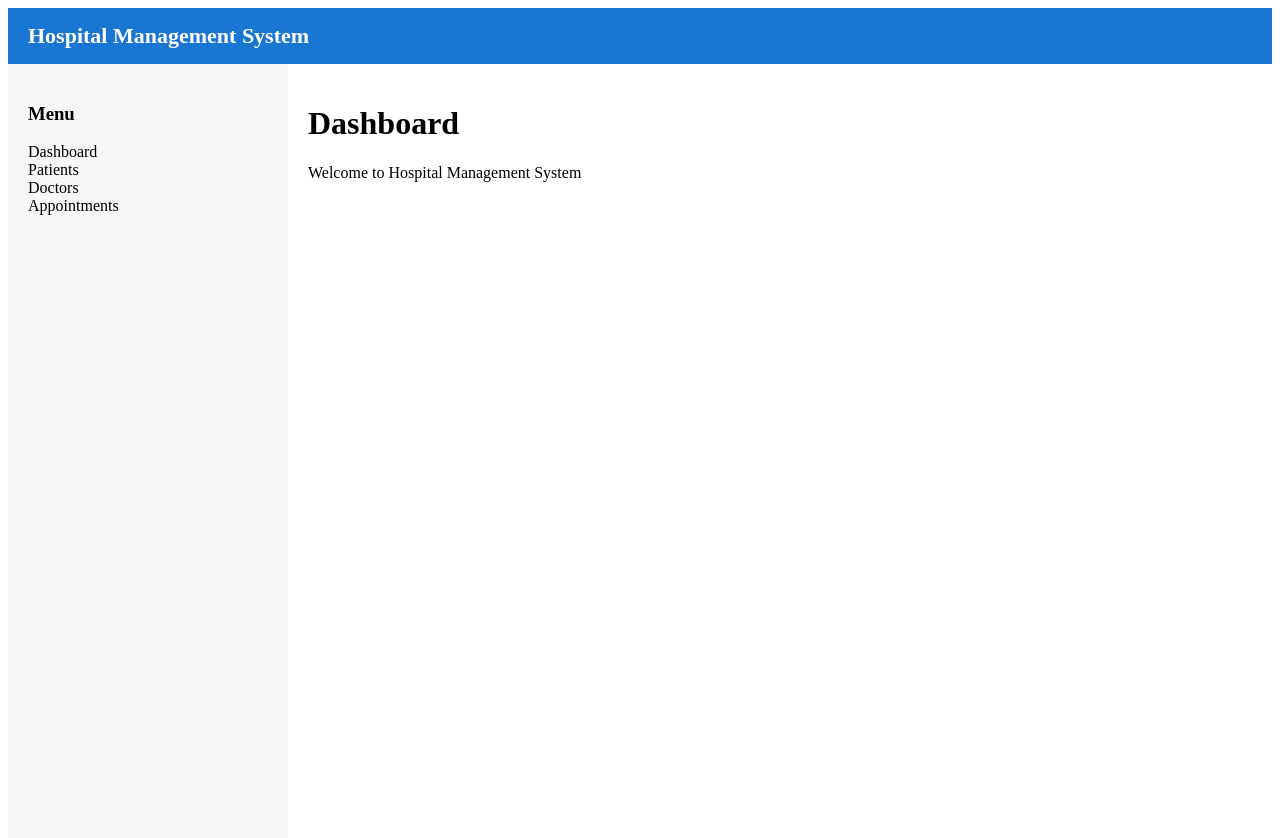
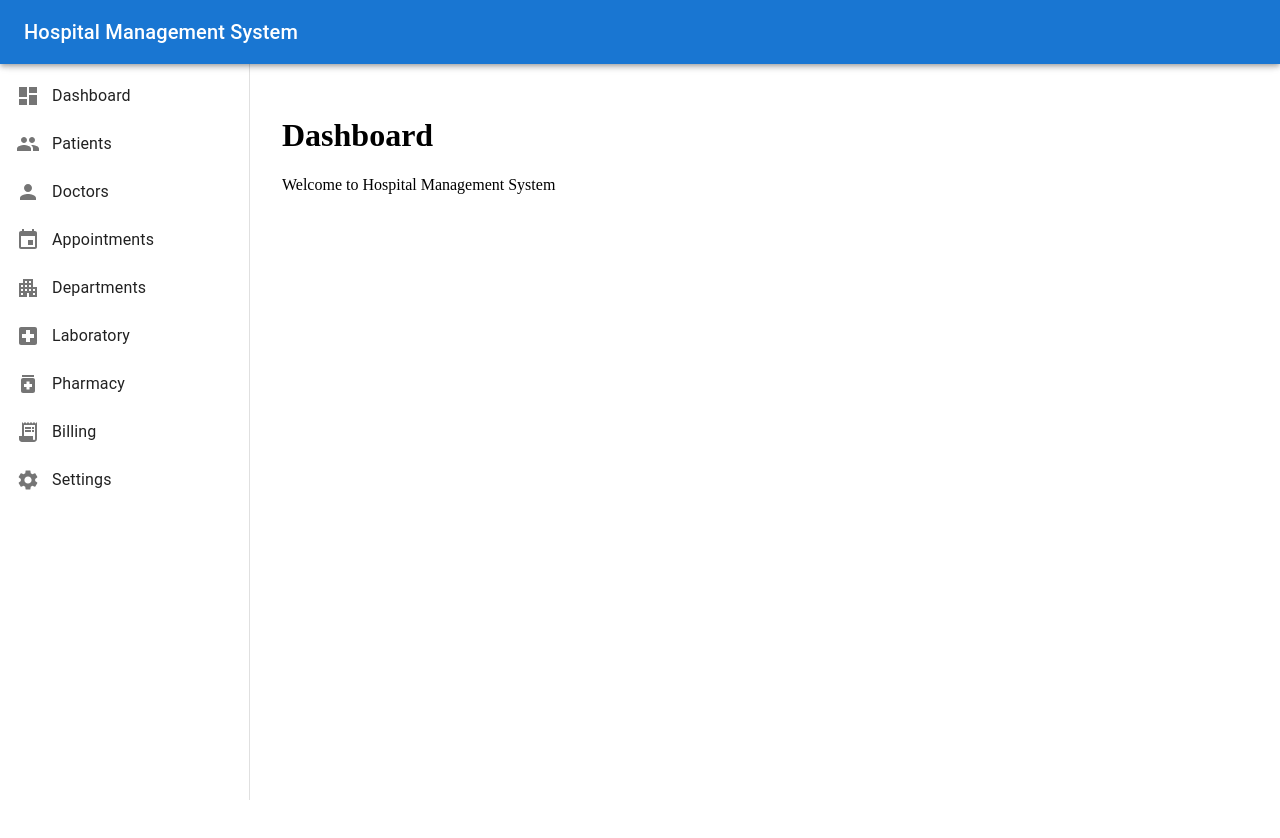
Before and after one commit to ShubhamKRay/hospital-management-system, a React (Vite) app: page / in a window 1280 px wide. Shown: the top 838 px of the page. After the commit the page ends 800 px from the top, so only its background shows below. Built offline with nearby package versions, Linux system fonts and the light colour scheme.

Commit message:
Create application layout with MUI sidebar and navbar

```diff
--- a/src/components/layout/Navbar.jsx
+++ b/src/components/layout/Navbar.jsx
@@ -1,18 +1,22 @@
 
+
+
+import { AppBar, Toolbar, Typography } from "@mui/material";
 
 function Navbar() {
   return (
-    <div
-      style={{
-        backgroundColor: "#1976d2",
-        color: "white",
-        padding: "15px 20px",
-        fontSize: "22px",
-        fontWeight: "bold",
+    <AppBar
+      position="fixed"
+      sx={{
+        zIndex: (theme) => theme.zIndex.drawer + 1,
       }}
     >
-      Hospital Management System
-    </div>
+      <Toolbar>
+        <Typography variant="h6">
+          Hospital Management System
+        </Typography>
+      </Toolbar>
+    </AppBar>
   );
 }
 
--- a/src/components/layout/Sidebar.jsx
+++ b/src/components/layout/Sidebar.jsx
@@ -1,24 +1,57 @@
 
+
+
+import {
+  Drawer,
+  Toolbar,
+  List,
+  ListItem,
+  ListItemButton,
+  ListItemIcon,
+  ListItemText,
+} from "@mui/material";
+
+import { NavLink } from "react-router-dom";
+import menuItems from "./menuItems";
+
+const drawerWidth = 250;
 
 function Sidebar() {
   return (
-    <div
-      style={{
-        width: "240px",
-        minHeight: "100vh",
-        background: "#F4F6F8",
-        padding: "20px",
+    <Drawer
+      variant="permanent"
+      sx={{
+        width: drawerWidth,
+        flexShrink: 0,
+        "& .MuiDrawer-paper": {
+          width: drawerWidth,
+          boxSizing: "border-box",
+        },
       }}
     >
-      <h3>Menu</h3>
+      <Toolbar />
 
-      <ul style={{ listStyle: "none", padding: 0 }}>
-        <li>Dashboard</li>
-        <li>Patients</li>
-        <li>Doctors</li>
-        <li>Appointments</li>
-      </ul>
-    </div>
+      <List>
+        {menuItems.map((item) => {
+          const Icon = item.icon;
+
+          return (
+            <ListItem key={item.title} disablePadding>
+              <ListItemButton
+                component={NavLink}
+                to={item.path}
+              >
+                <ListItemIcon>
+                  <Icon />
+                </ListItemIcon>
+
+                <ListItemText primary={item.title} />
+              </ListItemButton>
+            </ListItem>
+          );
+        })}
+      </List>
+    </Drawer>
   );
 }
 
--- a/src/components/layout/menuItems.js
+++ b/src/components/layout/menuItems.js
@@ -1,49 +1,59 @@
-import { Dashboard,People,Person,Event,Apartment,LocalHospital,Medication,ReceiptLong,Settings,} from "@mui/icons-material";
+import {
+  Dashboard,
+  People,
+  Person,
+  Event,
+  Apartment,
+  LocalHospital,
+  Medication,
+  ReceiptLong,
+  Settings,
+} from "@mui/icons-material";
 
 const menuItems = [
   {
     title: "Dashboard",
-    icon: <Dashboard />,
+    icon: Dashboard,
     path: "/",
   },
   {
     title: "Patients",
-    icon: <People />,
+    icon: People,
     path: "/patients",
   },
   {
     title: "Doctors",
-    icon: <Person />,
+    icon: Person,
     path: "/doctors",
   },
   {
     title: "Appointments",
-    icon: <Event />,
+    icon: Event,
     path: "/appointments",
   },
   {
     title: "Departments",
-    icon: <Apartment />,
+    icon: Apartment,
     path: "/departments",
   },
   {
     title: "Laboratory",
-    icon: <LocalHospital />,
+    icon: LocalHospital,
     path: "/laboratory",
   },
   {
     title: "Pharmacy",
-    icon: <Medication />,
+    icon: Medication,
     path: "/pharmacy",
   },
   {
     title: "Billing",
-    icon: <ReceiptLong />,
+    icon: ReceiptLong,
     path: "/billing",
   },
   {
     title: "Settings",
-    icon: <Settings />,
+    icon: Settings,
     path: "/settings",
   },
 ];
--- a/src/layouts/MainLayout.jsx
+++ b/src/layouts/MainLayout.jsx
@@ -1,26 +1,29 @@
 
+
+import { Box, Toolbar } from "@mui/material";
 
 import Navbar from "../components/layout/Navbar";
 import Sidebar from "../components/layout/Sidebar";
 
 function MainLayout({ children }) {
   return (
-    <>
+    <Box sx={{ display: "flex" }}>
       <Navbar />
 
-      <div style={{ display: "flex" }}>
-        <Sidebar />
+      <Sidebar />
 
-        <main
-          style={{
-            flex: 1,
-            padding: "20px",
-          }}
-        >
-          {children}
-        </main>
-      </div>
-    </>
+      <Box
+        component="main"
+        sx={{
+          flexGrow: 1,
+          p: 3,
+        }}
+      >
+        <Toolbar />
+
+        {children}
+      </Box>
+    </Box>
   );
 }
 
--- a/src/pages/dashboard/Dashboard.jsx
+++ b/src/pages/dashboard/Dashboard.jsx
@@ -6,7 +6,6 @@ function Dashboard() {
   return (
     <MainLayout>
       <h1>Dashboard</h1>
-
       <p>Welcome to Hospital Management System</p>
     </MainLayout>
   );
```
